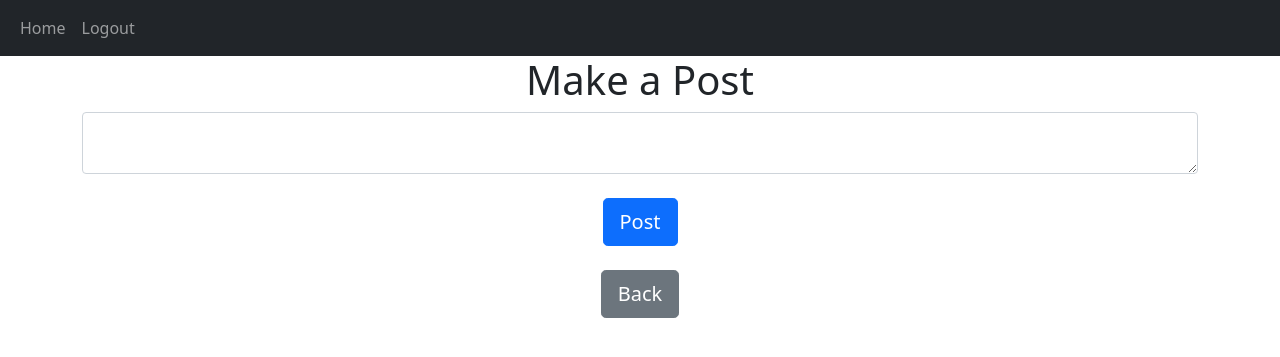
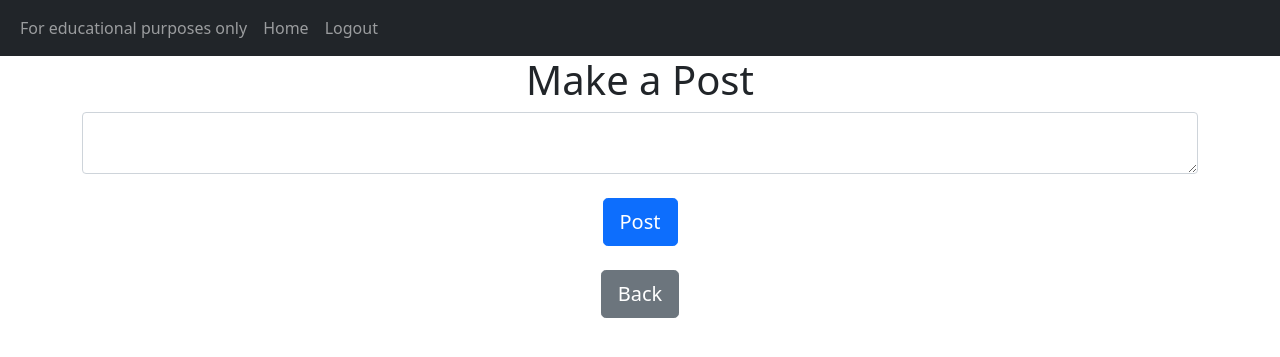
Before and after one commit to harveyyalung/blog, a Flask app: page /create-post in a window 1280 px wide. Shown: the top 357 px of the page. Run offline with Flask 2, Linux system fonts and the light colour scheme; a user stored in the database is signed in; some libraries are stand-ins or nearby versions.

Commit message:
Update base.html

```diff
--- a/Flask Social Blog Website/Flask Blog/website/templates/base.html
+++ b/Flask Social Blog Website/Flask Blog/website/templates/base.html
@@ -29,6 +29,7 @@
         </button>
         <div class="collapse navbar-collapse" id="navbar">
           <div class="navbar-nav">
+            <a class="nav-item nav-link">For educational purposes only </a>
             <a class="nav-item nav-link" href="/home">Home</a>
             {% if user.is_authenticated %}
             <a class="nav-item nav-link" href="/logout">Logout</a>
```
